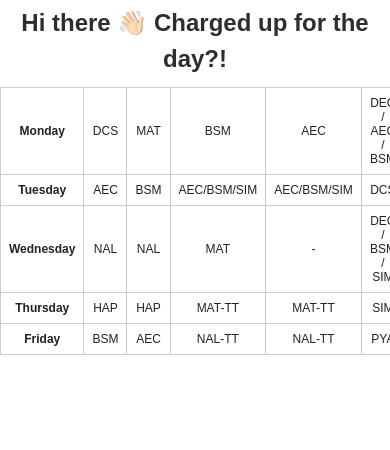
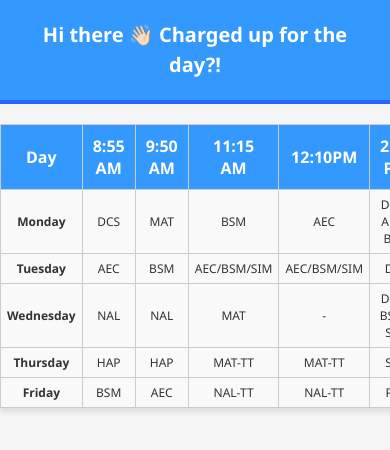
Before and after one commit to KarthikDani/tt, a plain HTML site: page index.html in a window 390 px wide. Shown: the top 450 px of the page. Drawn offline with Linux system fonts and the light colour scheme.

Commit message:
Update index.html

```diff
--- a/index.html
+++ b/index.html
@@ -9,9 +9,11 @@
     <style>
         /* General styles */
         body {
-            font-family: Arial, sans-serif;
+            font-family: 'Segoe UI', Tahoma, Geneva, Verdana, sans-serif;
             margin: 0;
             padding: 0;
+            background-color: #f5f5f5;
+            color: #333;
         }
 
         .timetable {
@@ -19,7 +21,8 @@
             border-collapse: collapse;
             margin-bottom: 20px;
             overflow-x: auto;
-            /* Enable horizontal scrolling */
+            background-color: #fff;
+            box-shadow: 0 4px 6px rgba(0, 0, 0, 0.1);
         }
 
         .timetable th,
@@ -30,13 +33,13 @@
         }
 
         .timetable th {
-            background-color: rgba(68, 67, 67, 0.669);
+            background-color: #3399ff;
             color: #fff;
         }
 
         .timetable td {
-            background-color: #fff;
-            color: #222;
+            background-color: #f9f9f9;
+            color: #333;
         }
 
         .timetable td:first-child {
@@ -44,23 +47,31 @@
             /* Make the first column (days) bold */
         }
 
-        .timetable .icon {
-            width: 24px;
-            height: 24px;
-            margin-right: 5px;
+        /* Custom heading style */
+        .custom-heading {
+            background-color: #3399ff;
+            color: #fff;
+            text-align: center;
+            padding: 20px;
+            margin-bottom: 20px;
+            border-bottom: 4px solid #2962ff;
         }
 
-        /* Responsive styles for landscape mobile view */
+        .custom-heading h1 {
+            font-size: 28px;
+            margin: 0;
+            line-height: 1.5;
+        }
+
+        /* Responsive styles */
         @media only screen and (max-width: 767px) {
-
-            .timetable td,
-            .timetable th {
-                font-size: 12px;
+            .timetable td {
+                font-size: 14px;
                 padding: 8px;
             }
 
             .timetable th {
-                display: none;
+                display: table-cell;
             }
 
             .timetable td:first-child {
@@ -70,20 +81,21 @@
             .timetable tr:nth-child(even) {
                 background-color: #f2f2f2;
             }
+
+            .custom-heading h1 {
+                font-size: 24px;
+            }
         }
 
-        /* Custom heading style */
-        .custom-heading {
-            color: #2e2e2e;
-            text-align: center;
-            padding: 5px;
-            margin-bottom: 5px;
-        }
+        @media only screen and (max-width: 480px) {
+            .timetable td {
+                font-size: 12px;
+                padding: 6px;
+            }
 
-        .custom-heading h1 {
-            font-size: 24px;
-            margin: 0;
-            line-height: 1.5;
+            .custom-heading h1 {
+                font-size: 20px;
+            }
         }
     </style>
 </head>
```
